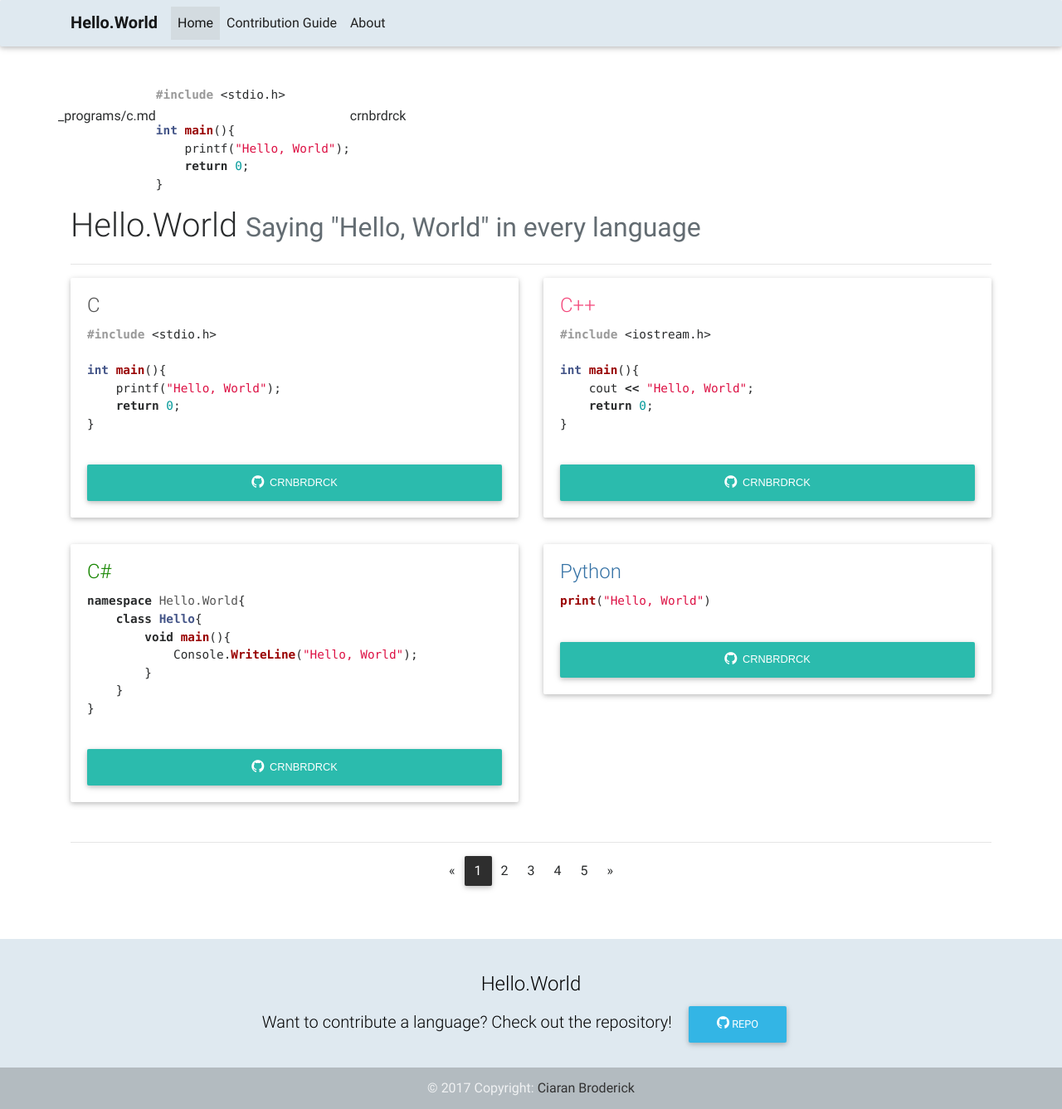
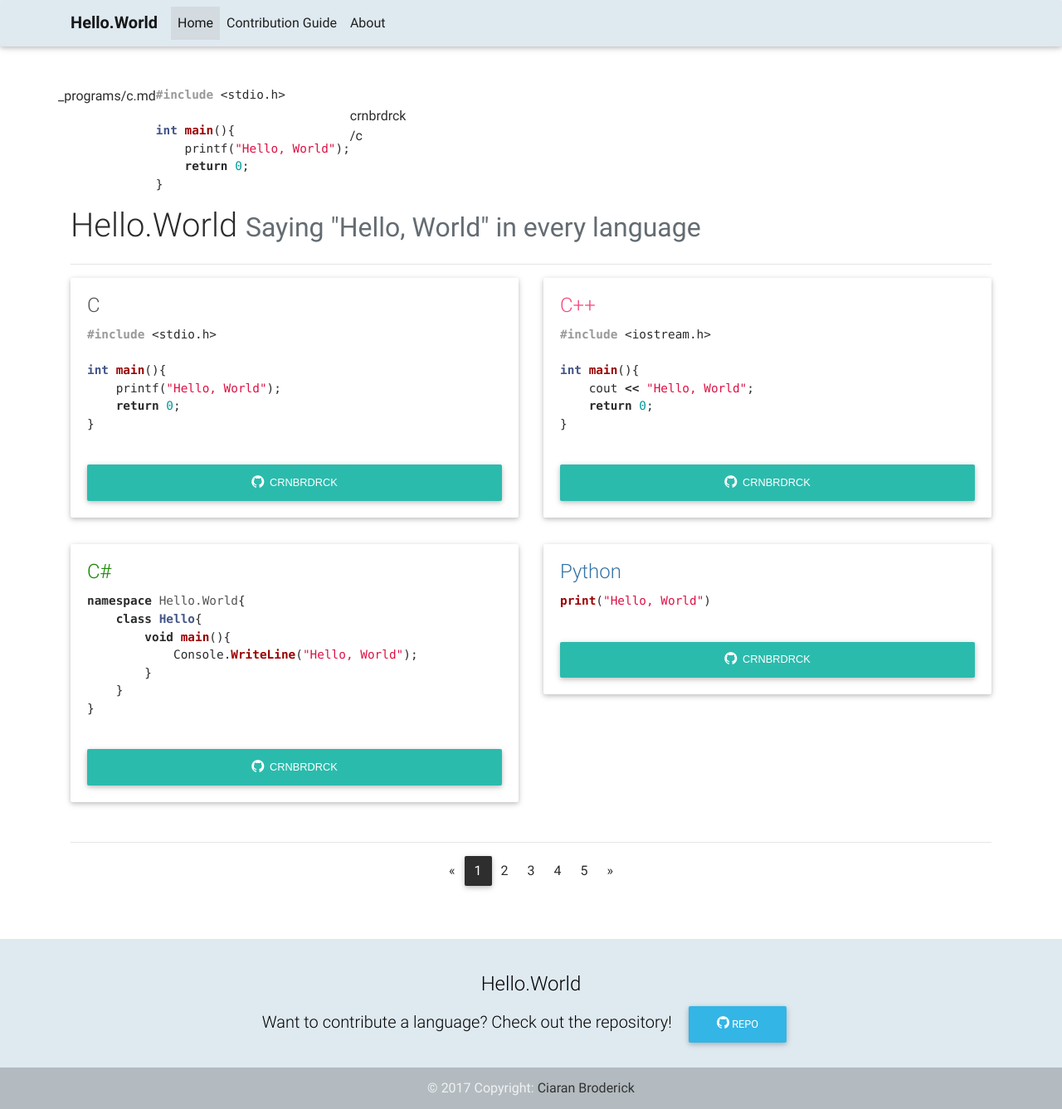
Before and after one commit to freyamade/hello.world, a Jekyll site: the page built from index.md, in a window 1280 px wide. Shown: the whole page at 83% size. Built offline with Jekyll 4.4.1, drawn with Linux system fonts in a browser that asks for light colours; nearby versions of some CDN libraries.

Commit message:
Update index.html

```diff
--- a/_layouts/index.html
+++ b/_layouts/index.html
@@ -84,7 +84,7 @@
 
             <div class="row">
                 {% for program in site.programs %}
-                    <br />{{ program.path }}<br />{{ program.output}}<br />{{ program.author }}<br />
+                    {{ program.path }}<br />{{ program.output}}<br />{{ program.author }}<br />{{ program.url }}
                 {% endfor %}
             </div>
 
```
